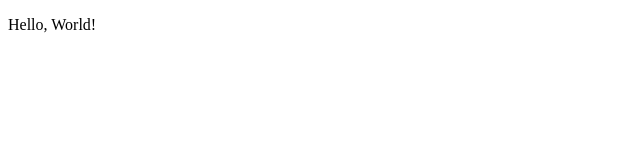
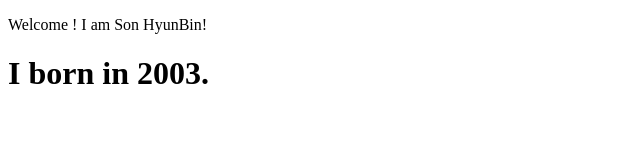
Before and after one commit to SickofU/SickOfU.github.io, a plain HTML site: page index.html in a window 1280 px wide. Shown: the whole page, without its empty margins (0-640 px from the left). Drawn offline with Linux system fonts and the light colour scheme.

Commit message:
Update index.html

```diff
--- a/index.html
+++ b/index.html
@@ -4,9 +4,12 @@
 	<meta charset="UTF-8">
 	<meta http-equiv="X-UA-Compatible" content="IE=edge">
 	<meta name="viewport" content="width=device-width, initial-scale=1.0">
-	<title>Portfolio</title>
+	<title>Hi Welcome to the HyunBin's Web page !</title>
 </head>
 <body>
-  <p>Hello, World!</p>
+  <p>Welcome ! I am Son HyunBin!</p>
+
+  <h1>I born in 2003.  </h1>
+
 </body>
 </html>
```
